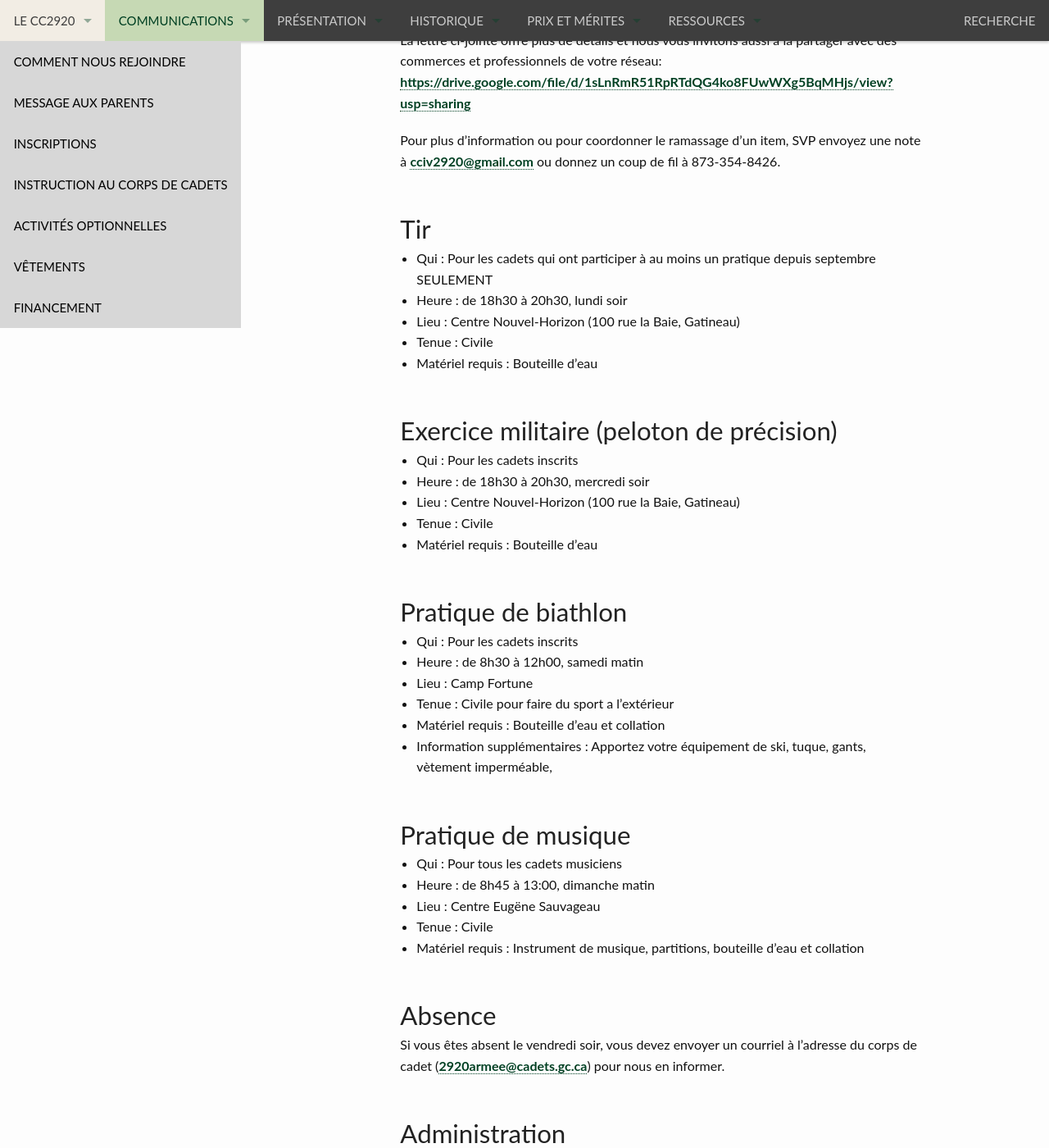
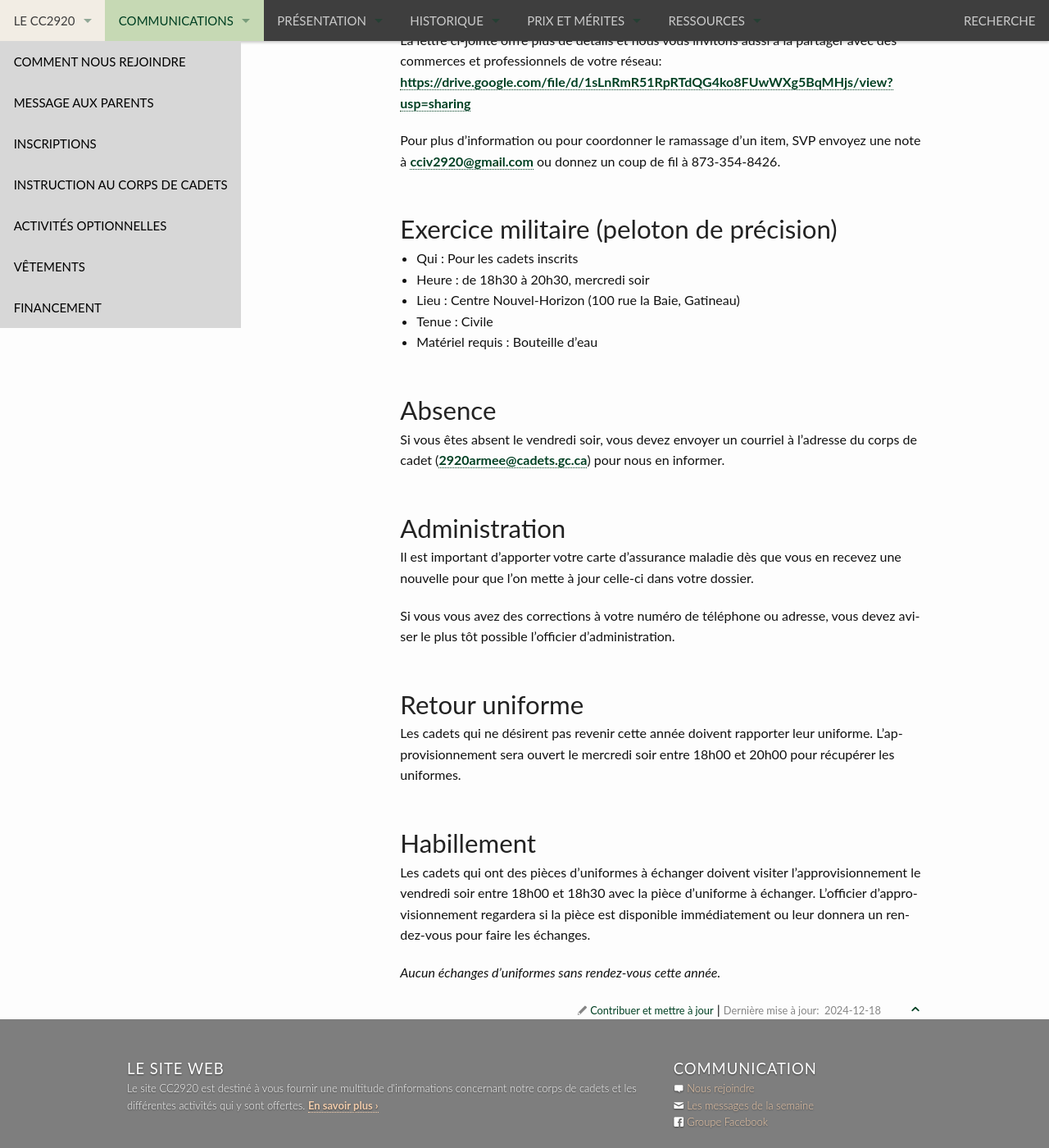
Before and after one commit to CC2920/web, a Jekyll site: the page built from _communications/messages.md, in a window 1280 px wide and 1400 px high, scrolled down 1130 px. Shown: the whole window at 82% size. Built offline with Jekyll 4.4.1, drawn with Linux system fonts in a browser that asks for light colours; some of the changed text lies outside the part shown.

Commit message:
Update messages.md

```diff
--- a/_communications/messages.md
+++ b/_communications/messages.md
@@ -13,7 +13,7 @@ layout: "messages"
   - **Niveau Or** : Tenue civil avec gilet rouge
   - **Cadets séniors et position sur parade** : Tenue civil avec gilet rouge
 - **Lieu** : 52 St-Rosaire
-- **Notes supplémentaires** : Soirée d'information pour les camps d'été.  Les parents sont les bienvenues.
+- **Notes supplémentaires** : Pratique de parade de 18:30 à 19h30 et soirée d'information pour les cadets et parents sur camps d'été de 19h45 à 21h00 dans le gymnase.
 
 
 ## Activités à venir
@@ -37,12 +37,6 @@ La lettre ci-jointe offre plus de détails et nous vous invitons aussi à la par
 Pour plus d’information ou pour coordonner le ramassage d’un item, SVP envoyez une note à <cciv2920@gmail.com> ou donnez un coup de fil à 873-354-8426.
 
 
-## Tir
-- Qui : Pour les cadets qui ont participer à au moins un pratique depuis septembre SEULEMENT
-- Heure : de 18h30 à 20h30, lundi soir
-- Lieu : Centre Nouvel-Horizon (100 rue la Baie, Gatineau)
-- Tenue : Civile
-- Matériel requis : Bouteille d'eau
 
 ## Exercice militaire (peloton de précision)
 
@@ -52,22 +46,6 @@ Pour plus d’information ou pour coordonner le ramassage d’un item, SVP envoy
 - Tenue : Civile
 - Matériel requis : Bouteille d'eau
 
-## Pratique de biathlon
-
-- Qui :  Pour les cadets inscrits
-- Heure : de 8h30 à 12h00, samedi matin
-- Lieu : Camp Fortune
-- Tenue : Civile pour faire du sport a l'extérieur
-- Matériel requis : Bouteille d'eau et collation
-- Information supplémentaires :  Apportez votre équipement de ski, tuque, gants, vètement imperméable,
-
-## Pratique de musique
-
-- Qui : Pour tous les cadets musiciens
-- Heure : de 8h45 à 13:00, dimanche matin
-- Lieu : Centre Eugëne Sauvageau
-- Tenue : Civile
-- Matériel requis : Instrument de musique, partitions, bouteille d'eau et collation
 
 ## Absence
 
```
